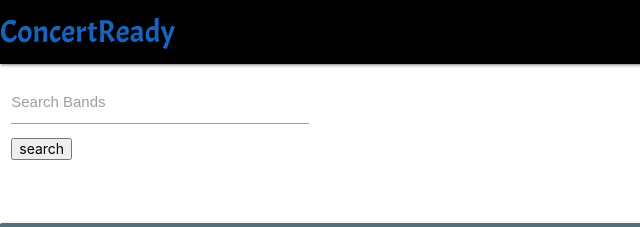
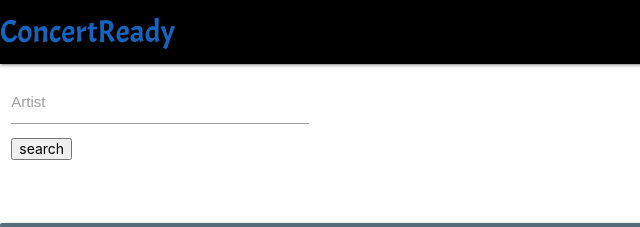
Before and after one commit to bgreen53/ConcertReady, a plain HTML site: page index.html in a window 1280 px wide. Shown: the top 227 px of the page, 0-640 px from the left. Drawn offline with nearby package versions, Linux system fonts and the light colour scheme; some packages are replaced by stand-ins of ours.

Commit message:
Update index.html

```diff
--- a/index.html
+++ b/index.html
@@ -42,7 +42,7 @@
                   <div class="row">
                     <div class="input-field col s6">
                       <textarea class="materialize-textarea" id="artist" ></textarea>
-                      <label for="textarea1">Search Bands</label>
+                      <label for="textarea1">Artist</label>
                       <button type="submit" id="search">search</button>
                     </div>
                   </div>
```
